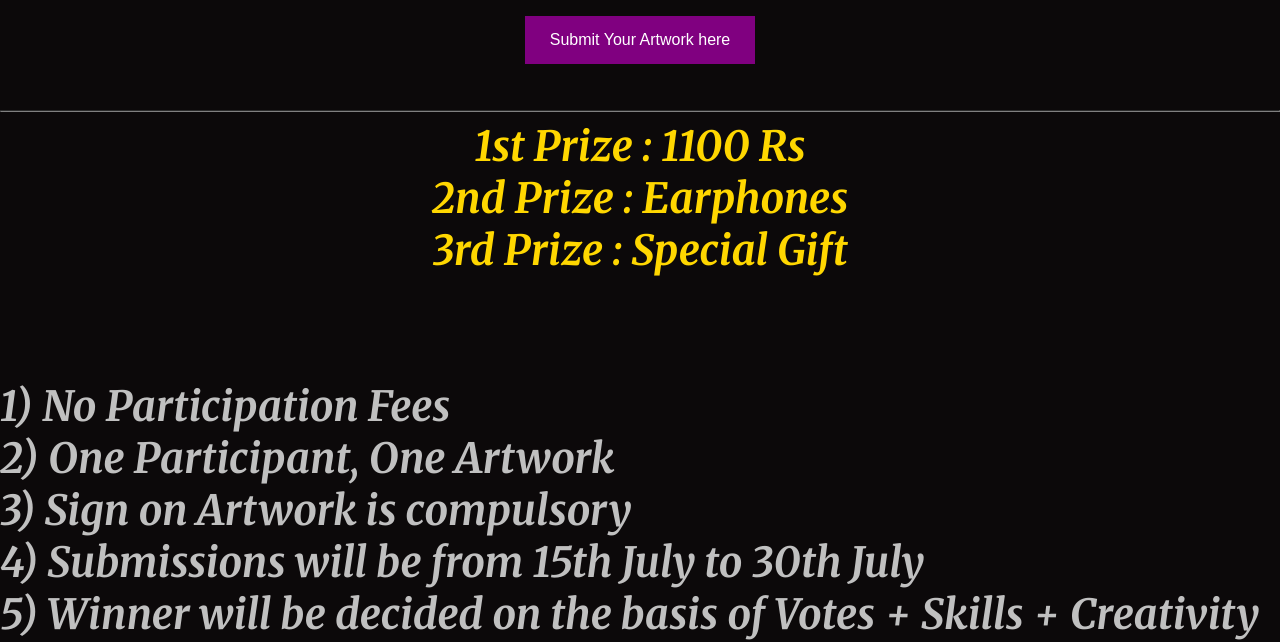
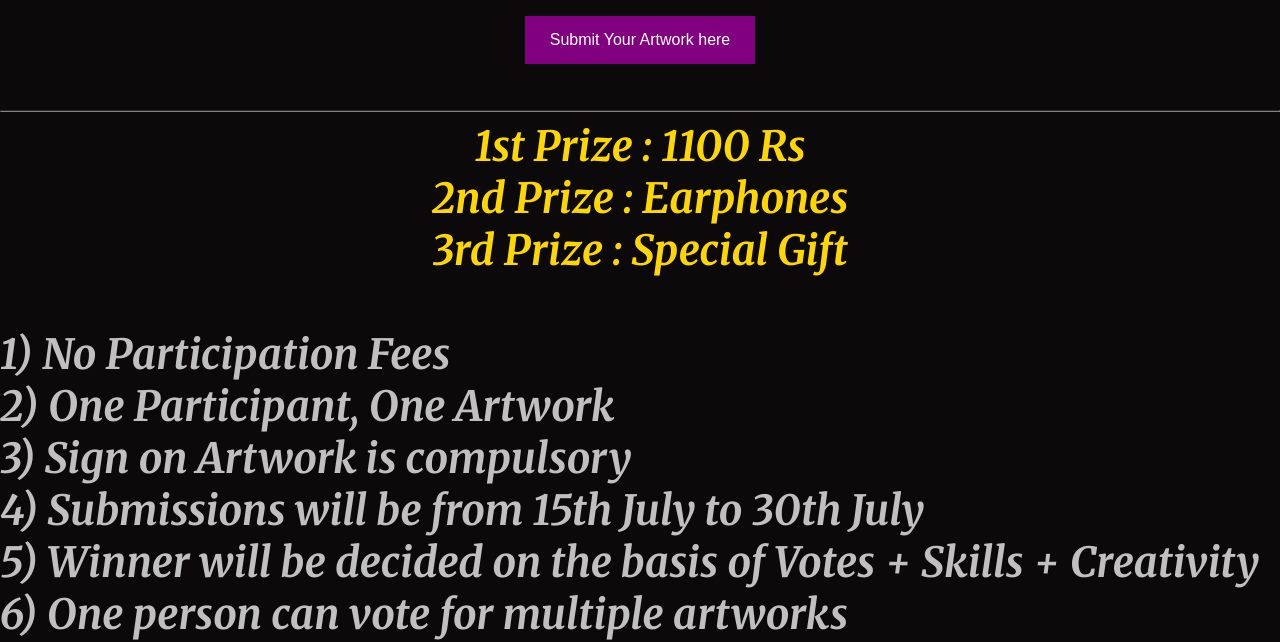
Before and after one commit to iammitulgarg/sgsitssketches, a plain HTML site: page replica.html in a window 1280 px wide. Shown: the part 315-957 px from the top of the page. Drawn offline with Linux system fonts and the light colour scheme; a web font is replaced by a local one.

Commit message:
Update replica.html

```diff
--- a/replica.html
+++ b/replica.html
@@ -324,7 +324,7 @@
 <br><br><hr style="border-color:grey;">
      <div class="example" style="color:silver; font-size: calc(1em + 2vw); font-family: 'Merriweather', serif; text-align:left;">
          <em><center>
-             <span style="color:gold;"><strong>1st Prize : 1100 Rs<br/>2nd Prize : Earphones<br/>3rd Prize : Special Gift<br/></strong></span></center><br/><br/>
+             <span style="color:gold;"><strong>1st Prize : 1100 Rs<br/>2nd Prize : Earphones<br/>3rd Prize : Special Gift<br/></strong></span></center><br/>
              1) No Participation Fees<br/>
 2) One Participant, One Artwork<br/>
 3) Sign on Artwork is compulsory<br/>
```
